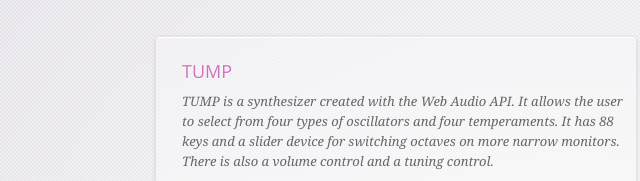
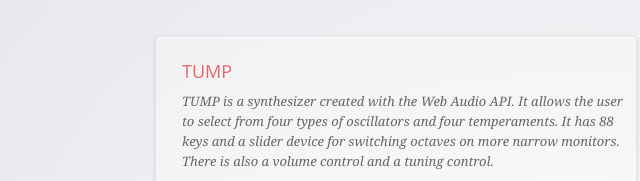
Before and after one commit to silenceonthelam/silenceonthelam.github.com, a plain HTML site: page index.html in a window 1280 px wide. In both pictures the pointer is over the link "TUMP". Shown: the part 183-364 px from the top of the page, 68-708 px from the left. Drawn offline with nearby package versions, Linux system fonts and the light colour scheme.

Commit message:
change link hover color

```diff
--- a/stylesheets/screen.css
+++ b/stylesheets/screen.css
@@ -117,7 +117,7 @@ h3 a {
 
 /* line 24, ../sass/screen.scss */
 h3 a:hover {
-  color: #d070bb;
+  color: rgba(230, 99, 100, 1);
 }
 
 /* line 25, ../sass/screen.scss */
```
